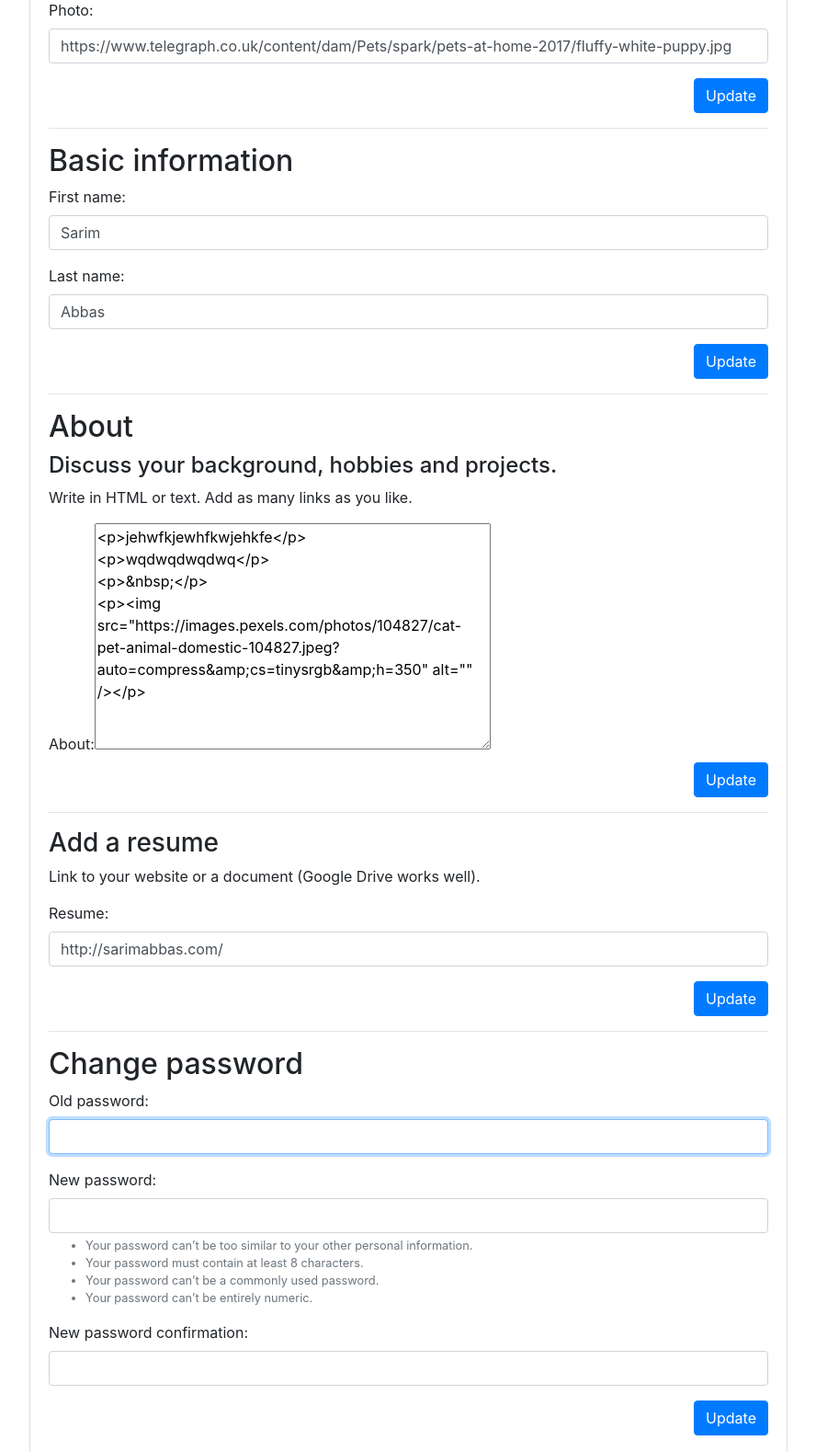
After one commit to yalethinkspace/thinkspace_django, a Django app: page /dashboard/profile/ in a window 1280 px wide. The commit adds this page. Shown: the part 535-2114 px from the top of the page at 92% size, without its empty margins (338-1226 px from the left). Run offline with Django 3.2, Linux system fonts and the light colour scheme; a user stored in the database is signed in; some libraries are stand-ins or nearby versions.

Commit message:
separation of dashboard templates

```diff
--- a/client/admin.py
+++ b/client/admin.py
@@ -8,7 +8,7 @@ ProjectCategory, ProjectJoinRequest, ProjectComment, ProjectPost, ProjectTag)
 # extend the User admin panel to show extra fields
 class UserAdmin(BaseUserAdmin):
     fieldsets = BaseUserAdmin.fieldsets + (
-        (None, {'fields': ('hearts', 'hearted_users', 'description', 'links', 'image', 'is_moderator', 'is_mentor', 'about')}),
+        (None, {'fields': ('hearts', 'hearted_users', 'is_moderator', 'is_mentor', 'about', 'photo', 'resume')}),
     )
 
 class UserSiteRoleAdmin(admin.ModelAdmin):
--- a/client/models.py
+++ b/client/models.py
@@ -25,6 +25,7 @@ class User(AbstractUser):
     is_mentor = models.BooleanField(default=False)
     site_roles = models.ManyToManyField(UserSiteRole, related_name="users", blank=True)
     courses = models.ManyToManyField(Course, related_name="courses", blank=True)
+    # profile
     about = HTMLField(blank=True)
     photo = models.URLField(blank=True)
     resume = models.URLField(blank=True)
--- a/client/templates/dashboard.html
+++ b/client/templates/dashboard/layout.html
@@ -8,19 +8,19 @@ Dashboard
 <!-- add custom css here -->
 {% block head %}
     <link rel="stylesheet" href="{% static 'css/dashboard.css' %}">
-    {{ about_form.media }}
 {% endblock %}
 <!-- add main content here -->
 {% block content %}
 <div class="dashboard">
     <div class="row">
+        <!-- sidebar -->
         <div class="col-lg-3">
             <div class="card">
                 <div class="card-header">
                     Dashboard
                 </div>
                 <div class="list-group list-group-flush">
-                    <a class="list-group-item list-group-item-action d-flex justify-content-between align-items-center active" data-toggle="list" href="#matches">
+                    <button type="button" class="list-group-item list-group-item-action d-flex justify-content-between align-items-center">
                         <div>
                             <i class="fas fa-handshake fa-fw"></i>&nbsp;
                             Matches
@@ -28,8 +28,8 @@ Dashboard
                         <div>
                             <span class="badge badge-dark badge-pill">14</span>
                         </div>
-                    </a>
-                    <a class="list-group-item list-group-item-action d-flex justify-content-between align-items-center" data-toggle="list" href="#messages">
+                    </button>
+                    <button type="button" class="list-group-item list-group-item-action d-flex justify-content-between align-items-center">
                         <div>
                             <i class="fas fa-comment-alt fa-fw"></i>&nbsp;
                             Messages
@@ -37,44 +37,33 @@ Dashboard
                         <div>
                             <span class="badge badge-dark badge-pill">4</span>
                         </div>
-                    </a>
-                    <a class="list-group-item list-group-item-action d-flex justify-content-between align-items-center" data-toggle="list" href="#hearts">
+                    </button>
+                    <button type="button" class="list-group-item list-group-item-action d-flex justify-content-between align-items-center">
                         <div>
                             <i class="fas fa-heart fa-fw"></i>&nbsp;
                             Hearts
                         </div>
-                    </a>
-                    <a class="list-group-item list-group-item-action d-flex justify-content-between align-items-center" data-toggle="list" href="#profile">
+                    </button>
+                    <a href="{% url 'dashboard_profile' %}" class="list-group-item list-group-item-action d-flex justify-content-between align-items-center {% block profile_active %}{% endblock %}">
                         <div>
                             <i class="fas fa-user-astronaut fa-fw"></i>&nbsp;
                             Profile
                         </div>
                     </a>
-                    <a class="list-group-item list-group-item-action d-flex justify-content-between align-items-center" data-toggle="list" href="#settings">
+                    <button type="button" class="list-group-item list-group-item-action d-flex justify-content-between align-items-center">
                         <div>
                             <i class="fas fa-cog fa-fw"></i>&nbsp;
                             Settings
                         </div>
-                    </a>
+                    </button>
                 </div>
             </div>
         </div>
+        <!-- right panels -->
         <div class="col-lg-9">
-            <div class="tab-content">
-                <div class="tab-pane fade show active" id="matches" role="tabpanel">matches</div>
-                <div class="tab-pane fade" id="messages" role="tabpanel">.messahes..</div>
-                <!-- hearts -->
-                <div class="tab-pane fade" id="hearts" role="tabpanel">
-                </div>
-                <!-- profile -->
-                <div class="tab-pane fade" id="profile" role="tabpanel">
-                    {% include 'include/dashboard/profile.html' %}
-                </div>
-                <!-- settings -->
-                <div class="tab-pane fade" id="settings" role="tabpanel">
-
-                </div>
-            </div>
+            {% block panel %}
+                <p>Welcome to your dashboard!</p>
+            {% endblock %}
         </div>
     </div>
 </div>
--- /dev/null
+++ b/client/templates/dashboard/profile.html
@@ -0,0 +1,89 @@
+<!-- imports -->
+{% extends "dashboard/layout.html" %}
+{% load static %}
+<!-- add page title here -->
+{% block title %}
+    Dashboard - Profile
+{% endblock %}
+<!-- add custom css here -->
+{% block head %}
+    {{ block.super }}
+    {{ about_form.media }}
+{% endblock %}
+<!-- switch active panel -->
+{% block profile_active %}
+active
+{% endblock %}
+<!-- add main content here -->
+{% block panel %}
+<div class="card">
+    <div class="card-body">
+        <h1 class="card-title">Profile</h1>
+        <p class="card-text">You can tweak your profile using the options below.</p>
+        <!-- upload photo -->
+        <hr>
+        <h2 class="dashboard__profile__heading">Add a profile picture</h2>
+        <div class="dashboard__profile__img">
+            {% if user.photo %}
+            <img src="{{ user.photo }}" class="rounded" width="50%">
+            {% else %}
+            <p>You don't seem to have a profile picture. Upload one!</p>
+            {% endif %}
+        </div>
+        <form method="post" id="photo_form" action="{% url 'dashboard_profile' %}" novalidate>
+            {% csrf_token %}
+            {% include 'include/generic/form.html' with form=photo_form %}
+            <div class="d-flex justify-content-end align-items-center">
+                <button type="submit" name="photo_form" class="btn btn-primary dashboard__profile__submit">Update</button>
+            </div>
+        </form>
+        <!-- edit basic information -->
+        <hr>
+        <h2 class="dashboard__profile__heading">Basic information</h2>
+        <form method="post" id="basic_info_form" action="{% url 'dashboard_profile' %}" novalidate>
+            {% csrf_token %}
+            {% include 'include/generic/form.html' with form=basic_info_form %}
+            <div class="d-flex justify-content-end align-items-center">
+                <button type="submit" name="basic_info_form" class="btn btn-primary dashboard__profile__submit">Update</button>
+            </div>
+        </form>
+        <!-- about -->
+        <hr>
+        <h2 class="dashboard__profile__heading">About</h2>
+        <h4 class="dashboard__profile__heading">Discuss your background, hobbies and projects.</h4>
+        <p class="card-text">Write in HTML or text. Add as many links as you like.</p>
+        <form method="post" id="about_form" action="{% url 'dashboard_profile' %}" novalidate>
+            {% csrf_token %}
+            {{ about_form }}
+            <div class="d-flex justify-content-end align-items-center">
+                <button type="submit" name="about_form" class="btn btn-primary dashboard__profile__submit">Update</button>
+            </div>
+        </form>
+        <!-- resume -->
+        <hr>
+        <h3 class="dashboard__profile__heading">Add a resume</h3>
+        <p class="card-text">Link to your website or a document (Google Drive works well).</p>
+        <form method="post" id="resume_form" action="{% url 'dashboard_profile' %}" novalidate>
+            {% csrf_token %}
+            {% include 'include/generic/form.html' with form=resume_form %}
+            <div class="d-flex justify-content-end align-items-center">
+                <button type="submit" name="resume_form" class="btn btn-primary dashboard__profile__submit">Update</button>
+            </div>
+        </form>
+        <!-- change password -->
+        <hr>
+        <h2 class="dashboard__profile__heading">Change password</h2>
+        <form method="post" id="change_password" action="{% url 'change_password' %}" novalidate>
+            {% csrf_token %}
+            {% include 'include/generic/form.html' with form=password_change_form %}
+            <div class="d-flex justify-content-end align-items-center">
+                <button type="submit" name="change_password" class="btn btn-primary dashboard__profile__submit">Update</button>
+            </div>
+        </form>
+    </div>
+</div>
+{% endblock %}
+<!-- add custom scripts here -->
+{% block scripts %}
+    {{ block.super }}
+{% endblock %}
--- a/client/urls.py
+++ b/client/urls.py
@@ -8,5 +8,6 @@ urlpatterns = [
     url(r'^activate/(?P<uidb64>[0-9A-Za-z_\-]+)/(?P<token>[0-9A-Za-z]{1,13}-[0-9A-Za-z]{1,20})/$',
         views.activate, name='activate'),
     path('dashboard/', views.dashboard, name='dashboard'),
+    path('dashboard/profile/', views.dashboard_profile, name='dashboard_profile'),
     path('dashboard/change_password/', views.change_password, name='change_password'),
 ]
--- a/client/views.py
+++ b/client/views.py
@@ -74,6 +74,10 @@ def activate(request, uidb64, token):
         messages.error(request, 'Your account could not be verified.')
         return redirect('index')
 
+# render dashboard
+def dashboard(request):
+    return render(request, 'dashboard/layout.html')
+
 # change password mechanism
 @require_POST
 def change_password(request):
@@ -85,37 +89,38 @@ def change_password(request):
             request, 'Your password was successfully changed.')
     else:
         messages.error(request, 'Your password could not be changed. Please correct any errors.')
-    return redirect('dashboard')
+    return redirect('dashboard_profile')
 
-# render dashboard
-def dashboard(request):
+def dashboard_profile(request):
     if request.method == 'POST':
-        if "photo" in request.POST:
+        print(request.POST)
+        # deal with multiple forms
+        if 'photo_form' in request.POST:
             form = DashboardPhotoForm(request.POST, instance=request.user)
-        if "about" in request.POST:
+        if 'about_form' in request.POST:
             form = DashboardAboutForm(request.POST, instance=request.user)
-        if "basic_info" in request.POST:
+        if 'basic_info_form' in request.POST:
             form = DashboardBasicInfoForm(request.POST, instance=request.user)
-        if "resume" in request.POST:
+        if 'resume_form' in request.POST:
             form = DashboardResumeForm(request.POST, instance=request.user)
+        # check form validity and save
         if form.is_valid():
             form.save()
-            messages.success(
-                request, 'Your information was successfully changed.')
+            print(form)
+            messages.success(request, 'Your information was successfully changed.')
         else:
-            messages.error(
-                request, 'Your information could not be changed. Please correct any errors.')
-        return redirect('dashboard')
+            messages.error(request, 'Your information could not be changed. Please correct any errors.')
+        return redirect('dashboard_profile')
     else:
         password_change_form = PasswordChangeForm(request.user)
         basic_info_form = DashboardBasicInfoForm(instance=request.user)
         about_form = DashboardAboutForm(instance=request.user)
         photo_form = DashboardPhotoForm(instance=request.user)
         resume_form = DashboardResumeForm(instance=request.user)
-    return render(request, 'dashboard.html', {
-        'password_change_form' : password_change_form,
+    return render(request, 'dashboard/profile.html', {
+        'password_change_form': password_change_form,
         'basic_info_form': basic_info_form,
-        'about_form' : about_form,
-        'photo_form' : photo_form,
-        'resume_form' : resume_form,
-        })
+        'about_form': about_form,
+        'photo_form': photo_form,
+        'resume_form': resume_form,
+    })
```
Also changed, not shown: client/templates/include/dashboard/profile.html (deleted, +0 -67 lines), db.sqlite3.
